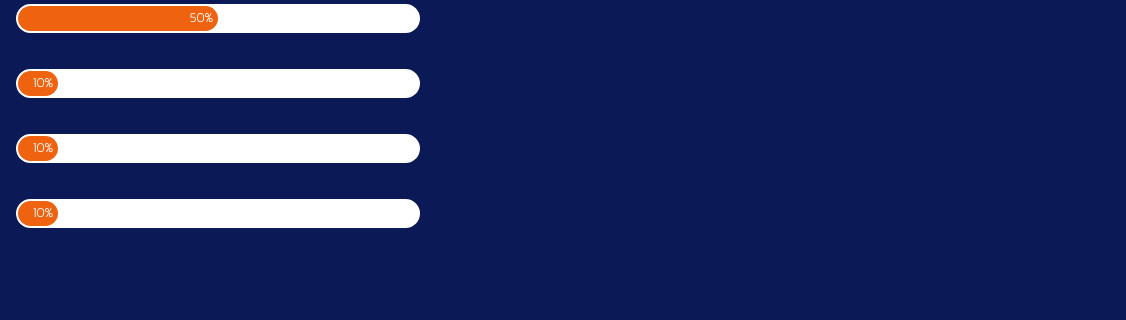
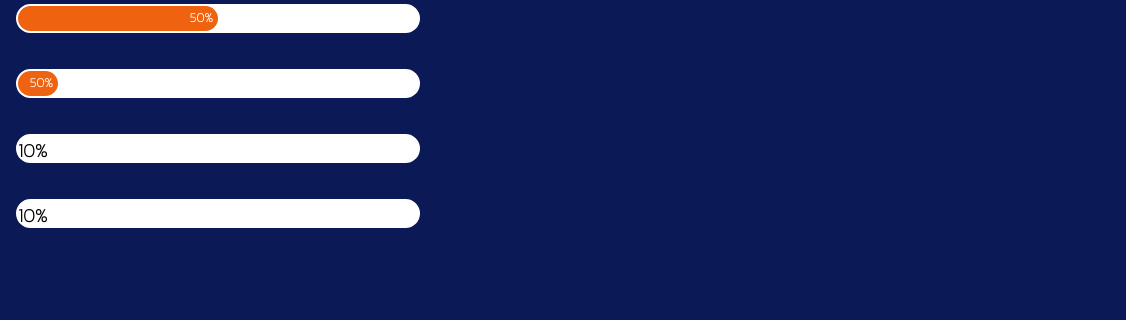
Before and after one commit to MaximeMonnier/Mon-portfolio, a plain HTML site: page index.html in a window 1280 px wide. Shown: the part 2309-2629 px from the top of the page, 154-1280 px from the left. Drawn offline with Linux system fonts and the light colour scheme.

Commit message:
Update index.html

```diff
--- a/index.html
+++ b/index.html
@@ -156,20 +156,20 @@
                             <div class="child_8">
                                 <div class="bar">
                                     <div class="progress_2">
-                                        <h3>10%</h3>
+                                        <h3>50%</h3>
                                     </div>
                                 </div>
                             </div>
                             <div class="child_9">
                                 <div class="bar">
-                                    <div class="progress_2">
+                                    <div class="progress_3">
                                         <h3>10%</h3>
                                     </div>
                                 </div>
                             </div>
                             <div class="child_10">
                                 <div class="bar">
-                                    <div class="progress_2">
+                                    <div class="progress_3">
                                         <h3>10%</h3>
                                     </div>
                                 </div>
```
